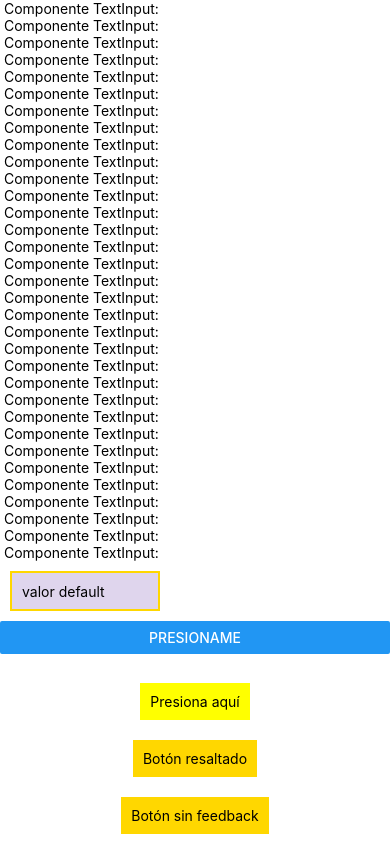
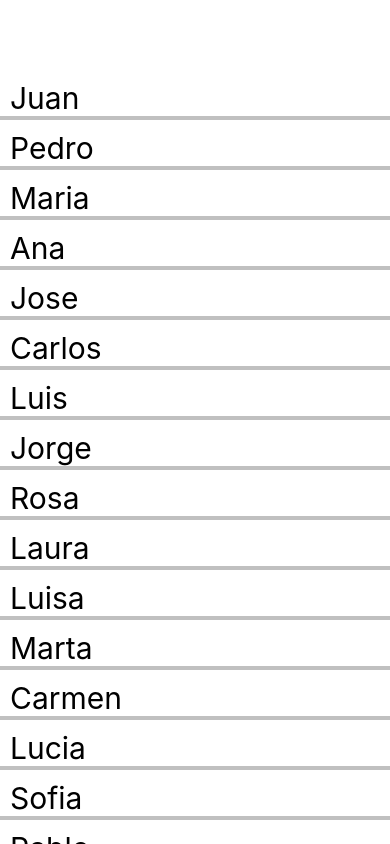
Before and after one commit to jlsxmo/ProgramacionMovil182, a React Native app in the folder holaMundo/: screen / in a window 390 px wide. Built offline with nearby package versions, Linux system fonts and the light colour scheme.

Commit message:
Ejemplo FlatList

```diff
--- a/holaMundo/App.js
+++ b/holaMundo/App.js
@@ -1,71 +1,43 @@
 import { StatusBar } from 'expo-status-bar';
-import { StyleSheet, Text, View, Button, TextInput, TouchableOpacity, TouchableHighlight, TouchableWithoutFeedback, ScrollView, Dimensions } from 'react-native';
-import React, { useState } from 'react';
+import { StyleSheet, Text, View, FlatList } from 'react-native';
+// import React, { useState } from 'react';
 
 export default function App() {
-
-  const [text, setText] = useState('valor default')
-  const [submit, setSubmit] = useState('')
 
   return (
     <View style={styles.container}>
 
-      <ScrollView style={styles.ScrollView}>
-
-      <Text> Componente TextInput: {submit}</Text>
-      <Text> Componente TextInput: {submit}</Text>
-      <Text> Componente TextInput: {submit}</Text>
-      <Text> Componente TextInput: {submit}</Text>
-      <Text> Componente TextInput: {submit}</Text>
-      <Text> Componente TextInput: {submit}</Text>
-      <Text> Componente TextInput: {submit}</Text>
-      <Text> Componente TextInput: {submit}</Text>
-      <Text> Componente TextInput: {submit}</Text>
-      <Text> Componente TextInput: {submit}</Text>
-      <Text> Componente TextInput: {submit}</Text>
-      <Text> Componente TextInput: {submit}</Text>
-      <Text> Componente TextInput: {submit}</Text>
-      <Text> Componente TextInput: {submit}</Text>
-      <Text> Componente TextInput: {submit}</Text>
-      <Text> Componente TextInput: {submit}</Text>
-      <Text> Componente TextInput: {submit}</Text>
-      <Text> Componente TextInput: {submit}</Text>
-      <Text> Componente TextInput: {submit}</Text>
-      <Text> Componente TextInput: {submit}</Text>
-      <Text> Componente TextInput: {submit}</Text>
-      <Text> Componente TextInput: {submit}</Text>
-      <Text> Componente TextInput: {submit}</Text>
-      <Text> Componente TextInput: {submit}</Text>
-      <Text> Componente TextInput: {submit}</Text>
-      <Text> Componente TextInput: {submit}</Text>
-      <Text> Componente TextInput: {submit}</Text>
-      <Text> Componente TextInput: {submit}</Text>
-      <Text> Componente TextInput: {submit}</Text>
-      <Text> Componente TextInput: {submit}</Text>
-      <Text> Componente TextInput: {submit}</Text>
-      <Text> Componente TextInput: {submit}</Text>
-      <Text> Componente TextInput: {submit}</Text>
-
-      <TextInput style={styles.input} placeholder='Soy una entrada' onChangeText={(t)=>setText(t)} value={text}/>
-
-      <Button title='Presioname' onPress={()=>{setSubmit(text); alert('Texto enviado')}}/>
-
-      </ScrollView>
-
-      <TouchableOpacity style={styles.botonOpaco}>
-        <Text>Presiona aquí</Text>
-      </TouchableOpacity>
-
-      <TouchableHighlight style={styles.botonResaltado} onPress={()=>alert('Tocaste el botón')}>
-        <Text>Botón resaltado</Text>
-      </TouchableHighlight>
-
-      <TouchableWithoutFeedback onPress={()=>alert('Tocaste el botón')}>
-        <View style={styles.botonResaltado}>
-          <Text>Botón sin feedback</Text>
-        </View>
-      </TouchableWithoutFeedback>
-
+      <FlatList data={
+        [
+          {key: '1', name: 'Juan'},
+          {key: '2', name: 'Pedro'},
+          {key: '3', name: 'Maria'},
+          {key: '4', name: 'Ana'},
+          {key: '5', name: 'Jose'},
+          {key: '6', name: 'Carlos'},
+          {key: '7', name: 'Luis'},
+          {key: '8', name: 'Jorge'},
+          {key: '9', name: 'Rosa'},
+          {key: '10', name: 'Laura'},
+          {key: '11', name: 'Luisa'},
+          {key: '12', name: 'Marta'},
+          {key: '13', name: 'Carmen'},
+          {key: '14', name: 'Lucia'},
+          {key: '15', name: 'Sofia'},
+          {key: '16', name: 'Pablo'},
+          {key: '17', name: 'Fernando'},
+          {key: '18', name: 'Ricardo'},
+          {key: '19', name: 'Javier'},
+          {key: '20', name: 'Roberto'},
+          {key: '21', name: 'Miguel'},
+          {key: '22', name: 'Eduardo'},
+          {key: '23', name: 'Ismael'},
+          {key: '24', name: 'Alfredo'},
+          {key: '25', name: 'Rodrigo'},
+        ]
+      }
+      renderItem={({item}) => <Text style={styles.item}>{item.name}</Text>}
+      />
 
       <StatusBar style="auto" />
     </View>
@@ -77,52 +49,17 @@ const styles = StyleSheet.create({
     flex: 1,
     flexDirection: 'column',
     backgroundColor: '#fff',
-    alignItems: 'center',
+    alignItems: 'stretch',
     justifyContent: 'center',
+    paddingTop: 70,
   },
-  input: {
-    backgroundColor: '#dfd5ed',
-    height: 40,
-    width: 150,
-    margin: 10,
-    borderWidth: 2,
-    borderColor: 'gold',
+  item: {
     padding: 10,
+    fontSize: 30,
+    height: 50,
+    borderColor: 'silver',
+    borderBottomWidth: 4,
   },
-  botonOpaco: {
-    backgroundColor: 'yellow',
-    padding: 10,
-    margin: 10,
-  },
-  botonResaltado: {
-    backgroundColor: 'gold',
-    padding: 10,
-    margin: 10,
-  },
-  ScrollView: {
-    // Es más fácil usar Dimensions para obtener el ancho de la pantalla de cualquier dispositivo que usar un porcentaje
-    width: Dimensions.get('window').width, // Ancho de la pantalla
-  },
-  /*
-  text:{
-    color : 'yellow',
-    fontSize : 25,
-    height: 150,
-    //width: 150,
-  },
-  red:{
-    backgroundColor: 'red',
-    //flex: 1,
-  },
-  blue:{
-    backgroundColor: 'blue',
-    //flex: 2,
-  },
-  green:{
-    backgroundColor: 'green',
-    //flex: 3,
-  },
-  */
 });
 
 
```
